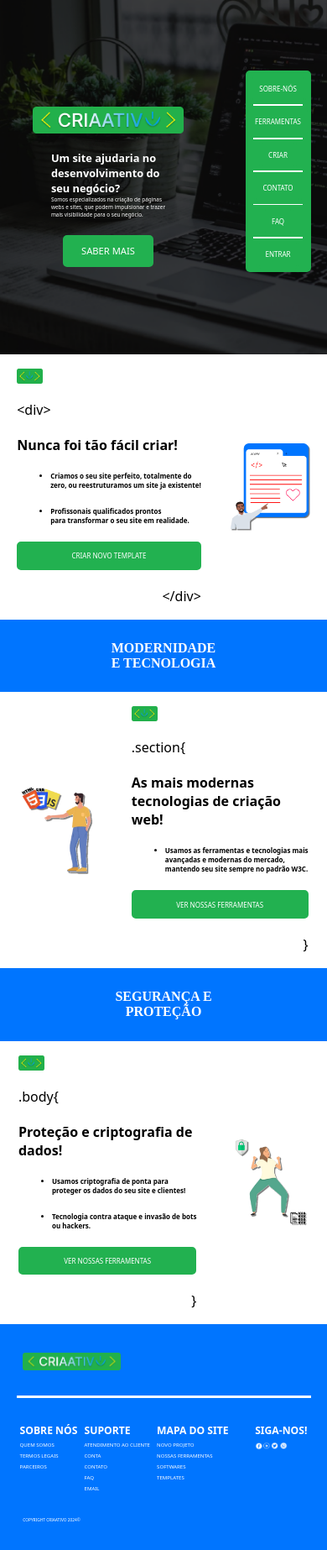
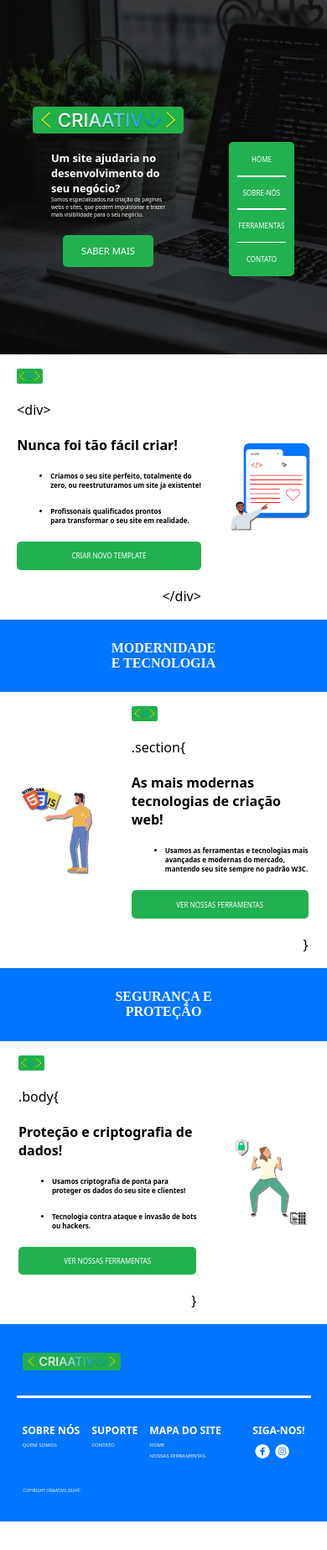
Before and after one commit to workSilas/CRIAATIVO, a React (Create React App) app: page / in a window 390 px wide. Shown: the whole page at 84% size. After the commit the page ends 1812 px from the top, so only its background shows below. Built offline with nearby package versions, Linux system fonts and the light colour scheme; a web font is replaced by a local one.

Commit message:
Rodapé minimizado, navegação atualizada e botões de contato funcionando. Começo da página "Ferramentas".

```diff
--- /dev/null
+++ b/src/Pages/Ferramentas/index.jsx
@@ -0,0 +1,19 @@
+import './index.scss';
+
+import { Link } from 'react-router-dom';
+import Rodape from '../../components/Rodape';
+import Nav from '../../components/Nav';
+
+export default function Ferramentas() {
+  return (
+    <div className="Ferramentas">
+      <Nav />
+
+      <div className="sessaoInicial">
+
+      </div>
+
+      <Rodape />
+    </div>
+  );
+}
--- /dev/null
+++ b/src/Pages/Ferramentas/index.scss
@@ -0,0 +1,34 @@
+  .Ferramentas {
+
+  }
+
+  @media (max-width: 1280px) {
+    .Ferramentas {
+
+
+    }
+  }
+
+  @media (max-width: 1024px) {
+    .Ferramentas {
+
+    }
+  }
+
+  @media (max-width: 912px) {
+    .Ferramentas {
+
+    }
+  }
+
+  @media (max-width: 600px) {
+    .Ferramentas {
+
+    }
+  }
+
+  @media (max-width: 390px) {
+    .Ferramentas {
+
+    }
+  }
--- a/src/Pages/Home/index.jsx
+++ b/src/Pages/Home/index.jsx
@@ -1,12 +1,28 @@
 import './index.scss';
-import SessaoInicial from '../../components/sessaoInicial';
+
 import { Link } from 'react-router-dom';
 import Rodape from '../../components/Rodape';
+import Nav from '../../components/Nav';
 
 export default function Home() {
   return (
     <div className="Home">
-      <SessaoInicial />
+      <Nav />
+      <div className="SessaoInicial">
+        <div className='square'>
+          <img src="/assets/images/LogoEstendida.png" alt="criaativo" />
+          <div className='text'>
+            <h1>Um site ajudaria no <br />
+              desenvolvimento do <br />
+              seu negócio?</h1>
+            <p>Somos especializados na criação de páginas <br />
+              webs e sites, que podem impulsionar e trazer <br />
+              mais visibilidade para o seu negócio.</p>
+          </div>
+          <Link to="/">SABER MAIS</Link>
+        </div>
+      </div>
+
       <div className="Sessao">
         <div className="sep">
           <img src="/assets/images/Logo.png" alt="logo" className='logo' />
@@ -82,7 +98,7 @@ export default function Home() {
         </div>
       </div>
 
-      <Rodape/>
+      <Rodape />
     </div>
   );
 }
--- a/src/Pages/Home/index.scss
+++ b/src/Pages/Home/index.scss
@@ -1,6 +1,55 @@
   .Home {
     display: flex;
     flex-direction: column;
+
+    .SessaoInicial {
+      display: flex;
+      background-image: url('../../../public/assets/images/imagemInicialG.png');
+      background-size: cover;
+      background-repeat: no-repeat;
+      height: 100vh;
+
+      .square {
+        display: flex;
+        flex-direction: column;
+        text-align: center;
+        align-items: center;
+        justify-content: space-between;
+        height: 30vh;
+        color: #fff;
+        gap: 20px;
+        padding-top: 40vh;
+        margin-left: 10vw;
+
+        img {
+          width: 400px;
+        }
+
+        .text {
+          gap: 20px;
+          text-align: left;
+        }
+
+        a {
+          text-decoration: none;
+          font-weight: 500;
+          color: #fff;
+          padding: 1vh 5vw;
+          border-radius: 5px;
+          border: solid 3px #22B150;
+          background-color: #22B150;
+        }
+
+        a:hover {
+          text-decoration: none;
+          font-weight: 500;
+          color: #fff;
+          transition: 0.3s;
+          text-shadow: 0px 0px 10px #fff;
+          box-shadow: 0px 0px 10px #22B150;
+        }
+      }
+    }
 
     #invert {
       flex-direction: row-reverse;
@@ -93,6 +142,18 @@
   @media (max-width: 1280px) {
     .Home {
 
+      .SessaoInicial {
+        background-image: url('../../../public/assets/images/imagemInicialM.png');
+
+        .square {
+          height: 20vh;
+
+          img {
+            width: 200px;
+          }
+        }
+      }
+
       .divisao {
 
         h1 {
@@ -102,8 +163,35 @@
     }
   }
 
+  @media (max-width: 1024px) {
+    .Home {
+
+      .SessaoInicial {
+
+        .square {
+
+          .text {
+            font-size: 0.7rem;
+          }
+
+          a {
+            font-size: 0.7rem;
+          }
+        }
+      }
+    }
+  }
+
   @media (max-width: 912px) {
     .Home {
+
+      .SessaoInicial {
+        height: 50vh;
+
+        .square {
+          padding-top: 15vh;
+        }
+      }
 
       .Sessao {
         padding: 2vh 1vw;
@@ -125,6 +213,17 @@
   @media (max-width: 600px) {
     .Home {
 
+      .SessaoInicial {
+
+        .square {
+          padding-top: 15vh;
+
+          .text {
+            font-size: 0.6rem;
+          }
+        }
+      }
+
       .Sessao {
 
         .sep {
@@ -145,5 +244,20 @@
   }
 
   @media (max-width: 390px) {
-    .Home {}
+    .Home {
+
+      .SessaoInicial {
+
+        .square {
+
+          img {
+            width: 180px;
+          }
+
+          .text {
+            font-size: 0.4rem;
+          }
+        }
+      }
+    }
   }
--- a/src/components/Nav/index.jsx
+++ b/src/components/Nav/index.jsx
@@ -4,18 +4,15 @@ import { Link } from 'react-router-dom';
 export default function Nav() {
   return (
     <div className="Nav">
+
       <div className='sessao'>
+        <Link to="/">HOME</Link>
+        <div className='line'></div>
         <Link to="/">SOBRE-NÓS</Link>
         <div className='line'></div>
-        <Link to="/">FERRAMENTAS</Link>
+        <Link to="/Ferramentas">FERRAMENTAS</Link>
         <div className='line'></div>
-        <Link to="/">CRIAR</Link>
-        <div className='line'></div>
-        <Link to="/">CONTATO</Link>
-        <div className='line'></div>
-        <Link to="/">FAQ</Link>
-        <div className='line'></div>
-        <Link to="/">ENTRAR</Link>
+        <Link to="https://wa.me/5511977798407?text=Olá! Gostaria tirar um dúvida.">CONTATO</Link>
       </div>
     </div>
   );
--- a/src/components/Nav/index.scss
+++ b/src/components/Nav/index.scss
@@ -1,7 +1,7 @@
 .Nav {
   position: absolute;
   top: 10vh;
-  right: 0vw;
+  left: 30vw;
 
 
   .sessao {
@@ -10,8 +10,7 @@
     flex-direction: row;
     justify-content: space-between;
     padding: 2vh 2vw;
-    border-top-left-radius: 5px;
-    border-bottom-left-radius: 5px;
+    border-radius: 5px;
     text-align: center;
     align-items: center;
     gap: 0.5vw;
@@ -59,7 +58,9 @@
 
 @media (max-width: 912px) {
   .Nav {
-    right: 5vw;
+    top: 20vh;
+    left: 70vw;
+
 
     .sessao {
       border-radius: 5px;
--- a/src/components/Rodape/index.jsx
+++ b/src/components/Rodape/index.jsx
@@ -10,27 +10,22 @@ export default function Rodape() {
         <div className="content">
           <h1>SOBRE NÓS</h1>
           <Link to={'/'}>QUEM SOMOS</Link>
-          <Link to={'/'}>TERMOS LEGAIS</Link>
-          <Link to={'/'}>PARCEIROS</Link>
         </div>
         <div className="content">
           <h1>SUPORTE</h1>
-          <Link to={'/'}>ATENDIMENTO AO CLIENTE</Link>
-          <Link to={'/'}>CONTA</Link>
-          <Link to={'/'}>CONTATO</Link>
-          <Link to={'/'}>FAQ</Link>
-          <Link to={'/'}>EMAIL</Link>
+          <Link to={`https://wa.me/5511977798407?text=Olá! Gostaria tirar um dúvida.`}>CONTATO</Link>
         </div>
         <div className="content">
           <h1>MAPA DO SITE</h1>
-          <Link to={'/'}>NOVO PROJETO</Link>
-          <Link to={'/'}>NOSSAS FERRAMENTAS</Link>
-          <Link to={'/'}>SOFTWARES</Link>
-          <Link to={'/'}>TEMPLATES</Link>
+          <Link to={'/'}>HOME</Link>
+          <Link to={'/Ferramentas'}>NOSSAS FERRAMENTAS</Link>
         </div>
         <div className="content" id='redes'>
           <h1>SIGA-NOS!</h1>
-          <img src="/assets/images/Redes.png" alt="Redes" />
+          <div className="alinhar">
+            <Link to={'/'}><img src="/assets/images/facebook.png" alt="facebook" /></Link>
+            <Link to={'/'}><img src="/assets/images/instagram.png" alt="instagram" /></Link>
+          </div>
         </div>
       </div>
       <p>COPYRIGHT CRIAATIVO 2024©</p>
--- a/src/components/Rodape/index.scss
+++ b/src/components/Rodape/index.scss
@@ -40,10 +40,6 @@
       a:hover {
         text-decoration: underline;
       }
-
-      img:hover {
-        cursor: pointer;
-      }
     }
 
     #redes {
@@ -67,10 +63,10 @@
     .info {
 
       #redes {
-        text-align: center;
+        text-align: start;
 
         img {
-          width: 13vw;
+          width: 4vw;
         }
       }
     }
@@ -84,15 +80,6 @@
 
     .info {
       font-size: 0.6rem;
-
-
-      #redes {
-        text-align: center;
-
-        img {
-          width: 10vw;
-        }
-      }
     }
   }
 }
@@ -105,18 +92,6 @@
 
     .line {
       height: 0.3vh;
-    }
-
-    .info {
-      font-size: 0.6rem;
-
-      #redes {
-        text-align: center;
-
-        img {
-          width: 10vw;
-        }
-      }
     }
   }
 }
@@ -146,6 +121,10 @@
 
       #redes {
         margin-left: 6vw;
+
+        img {
+          width: 6vw;
+        }
       }
     }
   }
--- a/src/components/sessaoInicial/index.jsx
+++ /dev/null
@@ -1,23 +0,0 @@
-import './index.scss';
-import { Link } from 'react-router-dom';
-import Nav from '../../components/Nav';
-
-export default function SessaoInicial() {
-  return (
-    <div className="SessaoInicial">
-      <Nav />
-      <div className='square'>
-        <img src="/assets/images/LogoEstendida.png" alt="criaativo" />
-        <div className='text'>
-          <h1>Um site ajudaria no <br />
-            desenvolvimento do <br />
-            seu negócio?</h1>
-          <p>Somos especializados na criação de páginas <br />
-            webs e sites, que podem impulsionar e trazer <br />
-            mais visibilidade para o seu negócio.</p>
-        </div>
-        <Link to="/">SABER MAIS</Link>
-      </div>
-    </div>
-  );
-}
--- a/src/components/sessaoInicial/index.scss
+++ /dev/null
@@ -1,117 +0,0 @@
-.SessaoInicial {
-  display: flex;
-  background-image: url('../../../public/assets/images/imagemInicialG.png');
-  background-size: cover;
-  background-repeat: no-repeat;
-  height: 100vh;
-
-  .square {
-    display: flex;
-    flex-direction: column;
-    text-align: center;
-    align-items: center;
-    justify-content: space-between;
-    height: 30vh;
-    color: #fff;
-    gap: 20px;
-    padding-top: 40vh;
-    margin-left: 10vw;
-
-    img {
-      width: 400px;
-    }
-
-    .text {
-      gap: 20px;
-      text-align: left;
-    }
-
-    a {
-      text-decoration: none;
-      font-weight: 500;
-      color: #fff;
-      padding: 1vh 5vw;
-      border-radius: 5px;
-      border: solid 3px #22B150;
-      background-color: #22B150;
-    }
-
-    a:hover {
-      text-decoration: none;
-      font-weight: 500;
-      color: #fff;
-      transition: 0.3s;
-      text-shadow: 0px 0px 10px #fff;
-      box-shadow: 0px 0px 10px #22B150;
-    }
-  }
-}
-
-@media (max-width: 1280px) {
-  .SessaoInicial {
-    background-image: url('../../../public/assets/images/imagemInicialM.png');
-
-    .square {
-      height: 20vh;
-
-      img {
-        width: 200px;
-      }
-    }
-  }
-}
-
-@media (max-width: 1024px) {
-  .SessaoInicial {
-
-    .square {
-
-      .text {
-        font-size: 0.7rem;
-      }
-
-      a {
-        font-size: 0.7rem;
-      }
-    }
-  }
-}
-
-@media (max-width: 912px) {
-  .SessaoInicial {
-    height: 50vh;
-
-    .square {
-      padding-top: 15vh;
-    }
-  }
-}
-
-@media (max-width: 600px) {
-  .SessaoInicial {
-
-    .square {
-      padding-top: 15vh;
-
-      .text {
-        font-size: 0.6rem;
-      }
-    }
-  }
-}
-
-@media (max-width: 390px) {
-  .SessaoInicial {
-
-    .square {
-
-      img  {
-        width: 180px;
-      }
-
-      .text {
-        font-size: 0.4rem;
-      }
-    }
-  }
-}
--- a/src/rotas.jsx
+++ b/src/rotas.jsx
@@ -1,11 +1,13 @@
 import { BrowserRouter, Routes, Route } from "react-router-dom";
 import Home from "./Pages/Home";
+import Ferramentas from "./Pages/Ferramentas";
 
 export default function Rotas() {
     return (
         <BrowserRouter>
             <Routes>
                 <Route path="/" element={<Home />} />
+                <Route path="/Ferramentas" element={<Ferramentas />} />
             </Routes>
         </BrowserRouter>
     )
```
Also changed, not shown: public/assets/images/facebook.png (added), public/assets/images/instagram.png (added).
